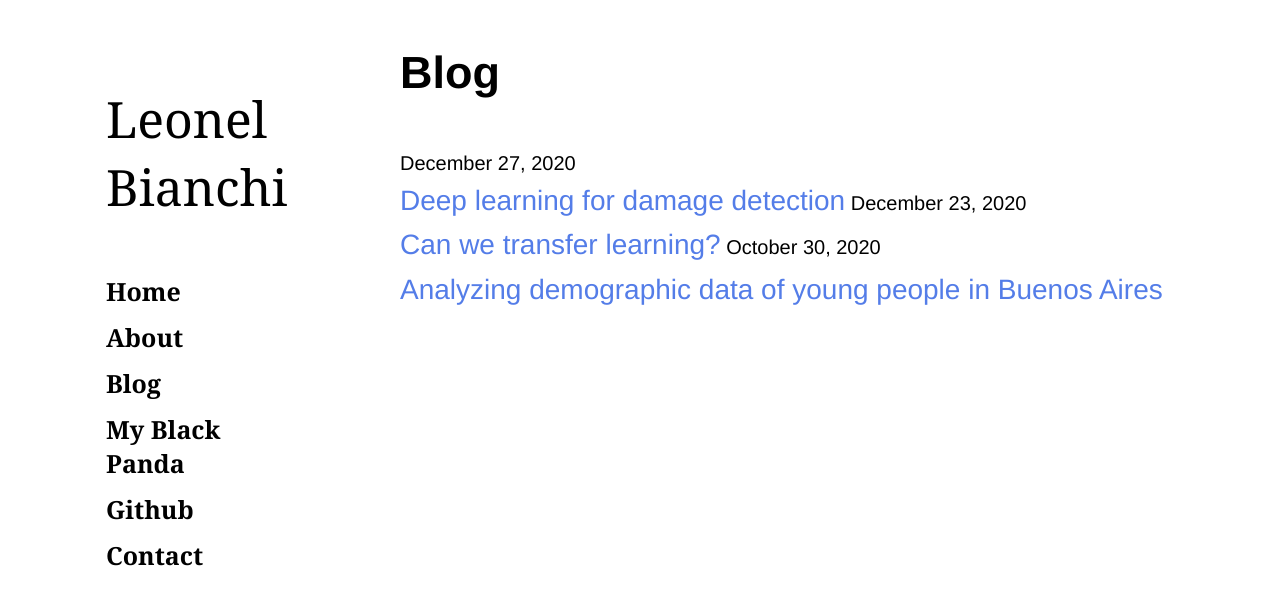
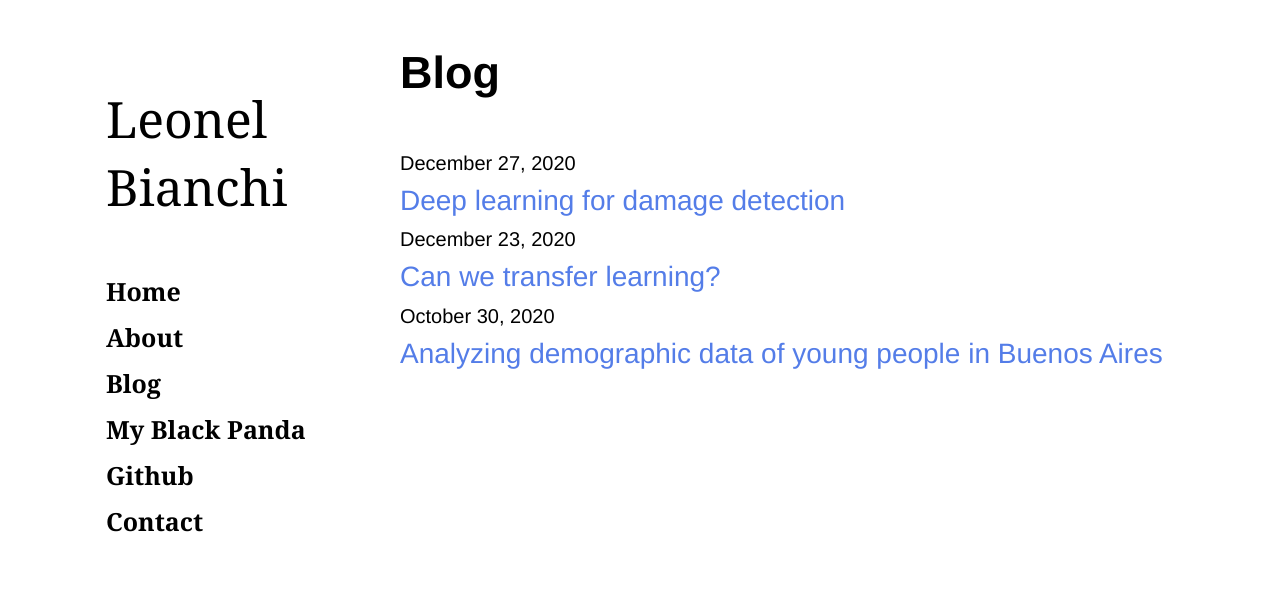
Before and after one commit to leonelBianchi/lebianchi.github.io, a Jekyll site: the page built from 1_blog.md, in a window 1280 px wide. Shown: the top 605 px of the page. Built offline with Jekyll 4.4.1, drawn with Linux system fonts in a browser that asks for light colours.

Commit message:
template 2

```diff
--- a/1_blog.md
+++ b/1_blog.md
@@ -8,5 +8,6 @@ permalink: /blog/
 {% for post in site.tags.writting %}
     <span class="date">{{ post.date | date: "%B %-d, %Y"  }}</span> <br>
     <a href="{{ post.url }}" style="font-size:28px; text-decoration: none; color:#547DE8">{{ post.title }}</a>
+    <br>
 {% endfor %}
 </div>
--- a/_layouts/default.html
+++ b/_layouts/default.html
@@ -14,7 +14,7 @@
         }
         .sidenav{
             height: 100%;
-            width: 200px;
+            width: 250px;
             position: fixed;
             background-color:white;
             overflow-x: hidden;
```
